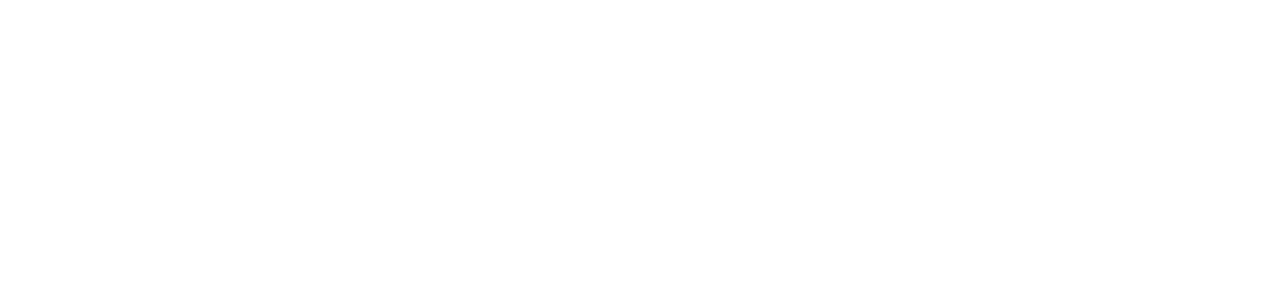
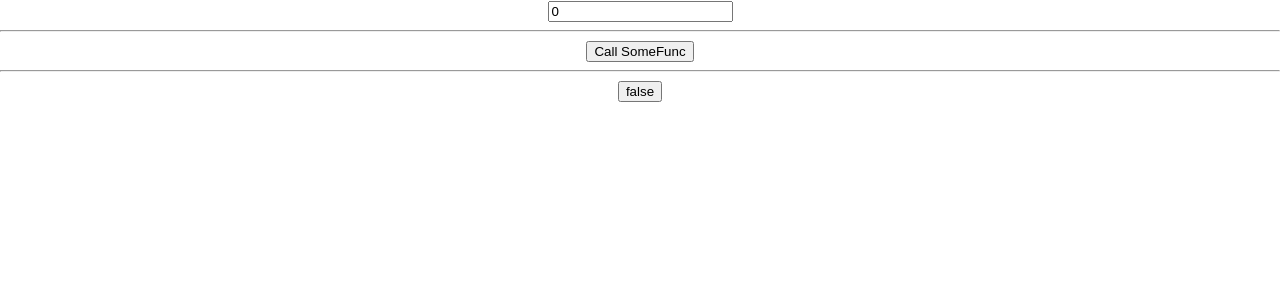
Before and after one commit to Juwon-Yun/testapp.tsx, a React (Create React App) app: page /useCallback in a window 1280 px wide. Shown: the top 300 px of the page. Built offline with nearby package versions, Linux system fonts and the light colour scheme.

Commit message:
feat: useCallback

```diff
--- a/src/components/App.tsx
+++ b/src/components/App.tsx
@@ -5,6 +5,7 @@
 import Home from './Home'
 import UseInput from './useInput';
 import UseMemo from './useMemo'
+import UseCallback from './useCallback'
 
 function App() {
   return (
@@ -22,6 +23,9 @@
         <Route path={"/useMemo"}>
           <UseMemo></UseMemo>
         </Route>
+        <Route path={"/useCallback"}>
+          <UseCallback></UseCallback>
+        </Route>
       </Switch>
     </div>
   );
--- /dev/null
+++ b/src/components/useCallback.tsx
@@ -0,0 +1,37 @@
+import React, { useCallback, useEffect, useState } from "react"
+
+const useCallbackComponent = () => {
+
+    const [number, setNumber] = useState(0)
+    const [toggle, setToggle] = useState(false)
+
+    // 넘버가 바뀔 때만 someFunction이 새로운 주솟값을 갖고
+    // 주솟값이 바껴서 useEffect가 발동함
+    const someFunction = useCallback(() => {
+        console.log(`someFunc : number ${number}`)
+        return;
+    }, [number])
+    // const someFunction = () => {
+    //     console.log(`someFunc : number ${number}`)
+    //     return;
+    // }
+
+    useEffect(() => {
+        console.log(`someFunction이 변경되었습니다.`)
+    }, [someFunction])
+
+
+    return (
+        <div>
+            <input type="number" value={number}
+                onChange={ (e) => setNumber(+e.target.value)}
+            />
+            <hr />
+            <button onClick={someFunction}>Call SomeFunc</button>
+            <hr />
+            <button onClick={() => { setToggle(!toggle) }}>{ toggle + ""}</button>
+        </div>
+    )
+}
+
+export default useCallbackComponent
```
